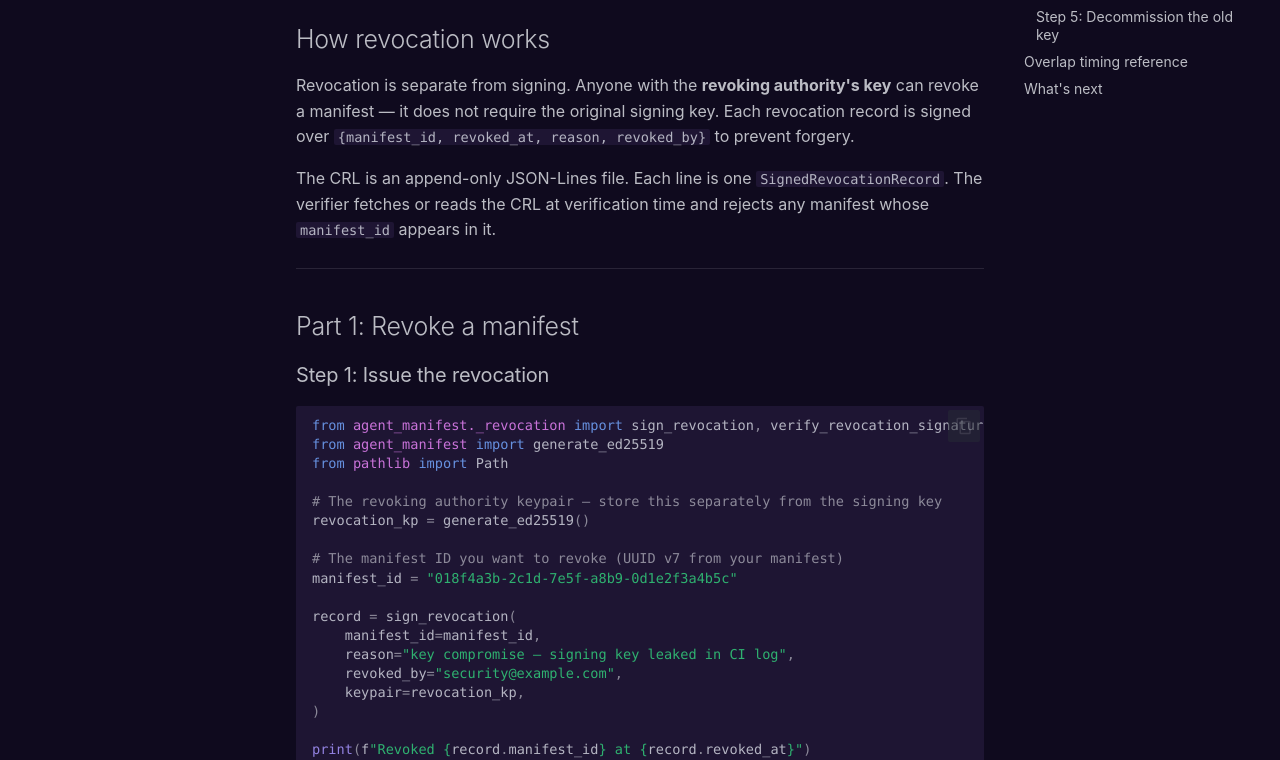
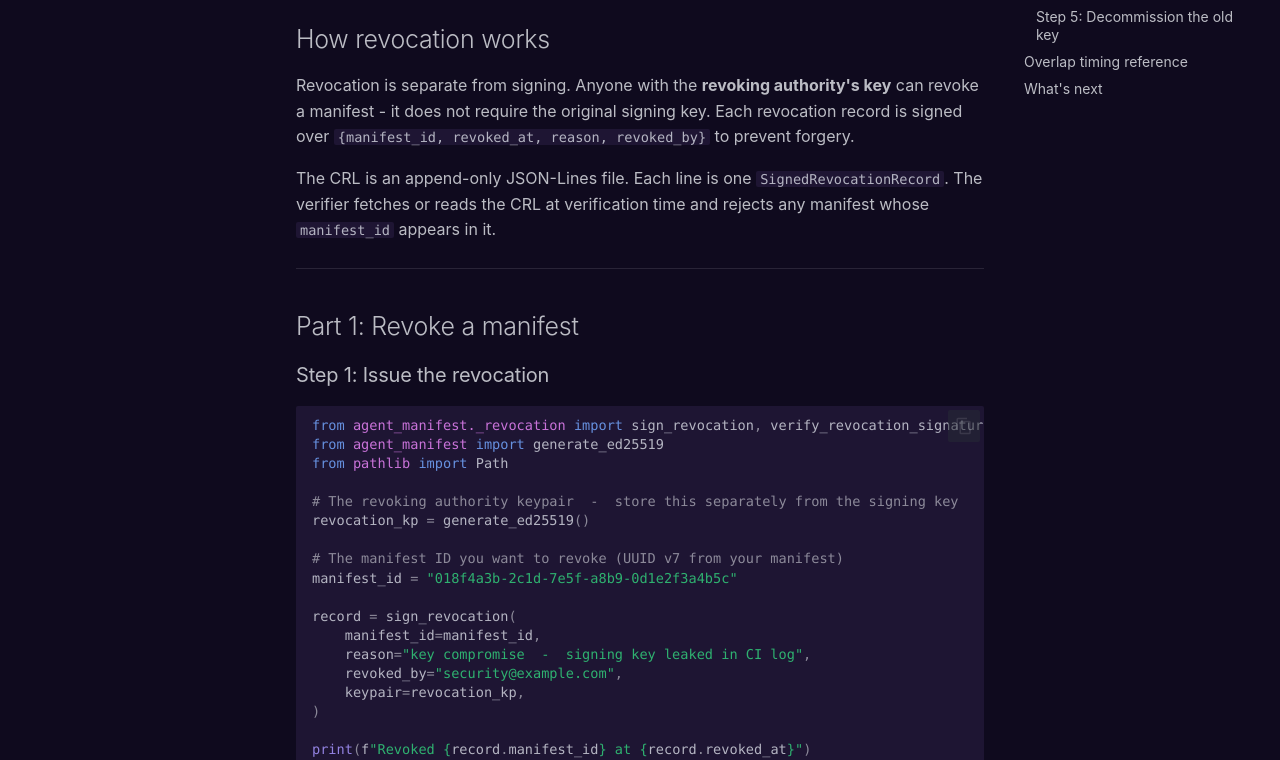
Before and after one commit to agentrust-io/agent-manifest, an MkDocs documentation site: the page built from docs/tutorials/revocation.md, in a window 1280 px wide and 1400 px high. Shown: the part 637-1397 px from the top of the window. Built offline with MkDocs 1.6.1 and Material for MkDocs 9.7.7, drawn with Linux system fonts in a browser that asks for light colours; some web fonts are replaced; comment, search, counter and statistics services are not loaded; some of the changed text lies outside the part shown.

Commit message:
docs: remove em dashes

````diff
--- a/docs/tutorials/revocation.md
+++ b/docs/tutorials/revocation.md
@@ -17,7 +17,7 @@ pip install "agent-manifest[server]"
 
 ## How revocation works
 
-Revocation is separate from signing. Anyone with the **revoking authority's key** can revoke a manifest — it does not require the original signing key. Each revocation record is signed over `{manifest_id, revoked_at, reason, revoked_by}` to prevent forgery.
+Revocation is separate from signing. Anyone with the **revoking authority's key** can revoke a manifest  -  it does not require the original signing key. Each revocation record is signed over `{manifest_id, revoked_at, reason, revoked_by}` to prevent forgery.
 
 The CRL is an append-only JSON-Lines file. Each line is one `SignedRevocationRecord`. The verifier fetches or reads the CRL at verification time and rejects any manifest whose `manifest_id` appears in it.
 
@@ -32,7 +32,7 @@ from agent_manifest._revocation import sign_revocation, verify_revocation_signat
 from agent_manifest import generate_ed25519
 from pathlib import Path
 
-# The revoking authority keypair — store this separately from the signing key
+# The revoking authority keypair  -  store this separately from the signing key
 revocation_kp = generate_ed25519()
 
 # The manifest ID you want to revoke (UUID v7 from your manifest)
@@ -40,7 +40,7 @@ manifest_id = "018f4a3b-2c1d-7e5f-a8b9-0d1e2f3a4b5c"
 
 record = sign_revocation(
     manifest_id=manifest_id,
-    reason="key compromise — signing key leaked in CI log",
+    reason="key compromise  -  signing key leaked in CI log",
     revoked_by="security@example.com",
     keypair=revocation_kp,
 )
@@ -142,7 +142,7 @@ with open("manifest.json") as f:
 result = verify_manifest(manifest, VerificationContext(), store)
 
 if result.result == OverallResult.REVOKED:
-    print("Manifest has been revoked — request blocked")
+    print("Manifest has been revoked  -  request blocked")
 elif result.result == OverallResult.VALID:
     print("Manifest is valid")
 ```
@@ -197,7 +197,7 @@ old_key_manifests = [
 for mid in old_key_manifests:
     rec = sign_revocation(
         manifest_id=mid,
-        reason="key rotation — old signing key decommissioned",
+        reason="key rotation  -  old signing key decommissioned",
         revoked_by="security@example.com",
         keypair=revocation_kp,
     )
@@ -228,5 +228,5 @@ t=10m Decommission old private key
 
 ## What's next
 
-- [Tutorial: Deploying the verification endpoint](deploy-verifier.md) — host the CRL and verify endpoints in production
-- [Operations: Key rotation runbook](../operations/key-rotation.md) — step-by-step runbook for incident response
+- [Tutorial: Deploying the verification endpoint](deploy-verifier.md)  -  host the CRL and verify endpoints in production
+- [Operations: Key rotation runbook](../operations/key-rotation.md)  -  step-by-step runbook for incident response
````
